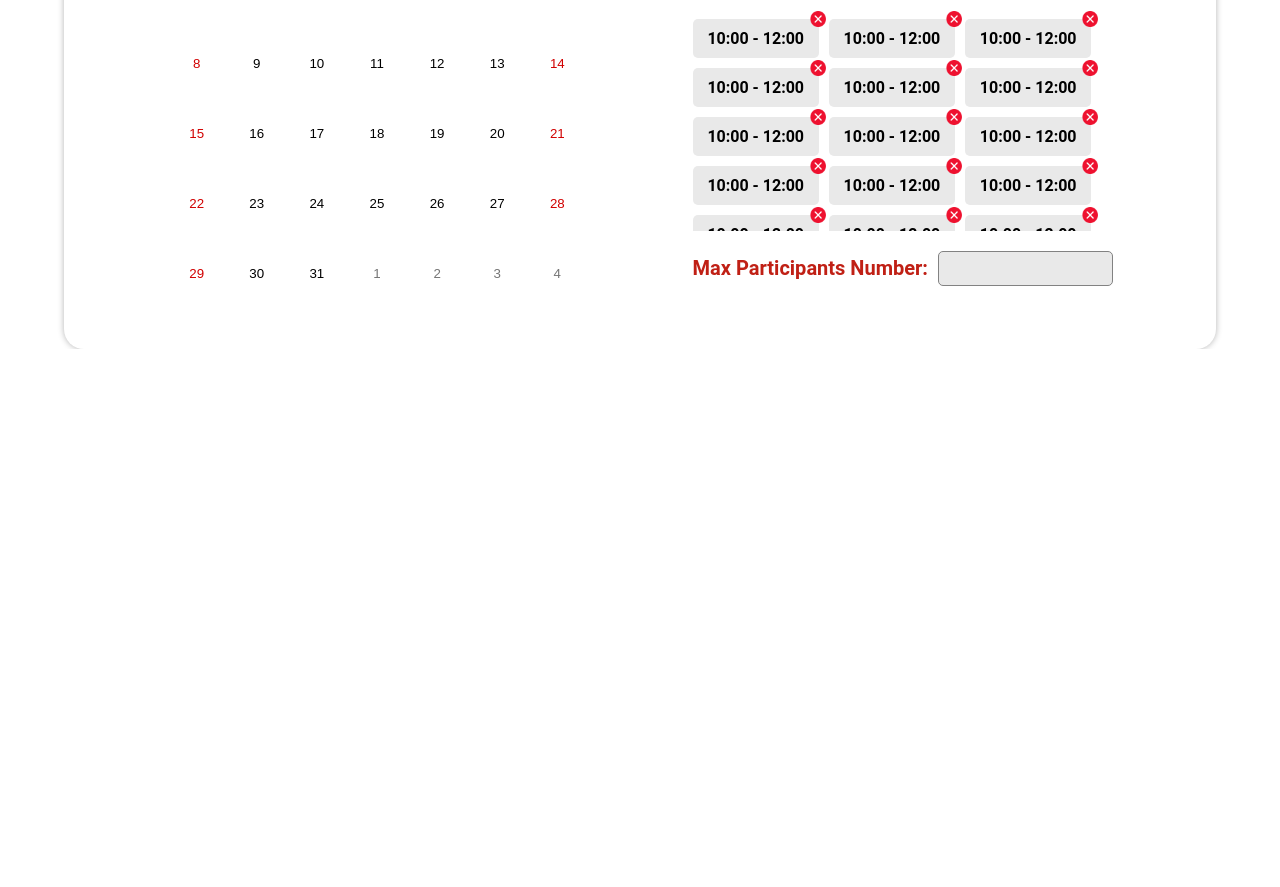
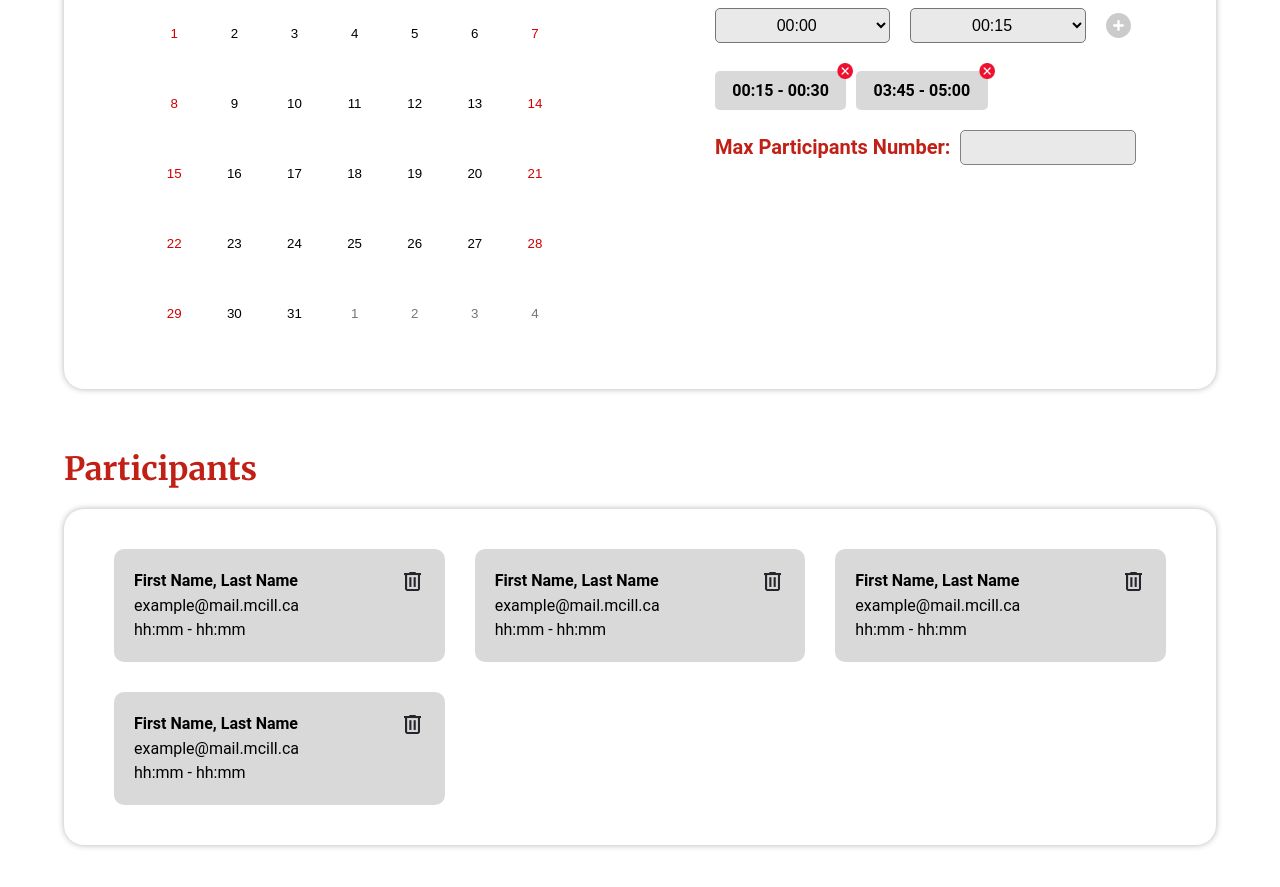
Before and after one commit to MichaelangJason/COMP307-Final-Project, a React (Create React App) app in the folder frontend/: page /admin/members/1/manage/1/edit in a window 1280 px wide. Shown: the part 805-1692 px from the top of the page. Before the commit the page ends 1154 px from the top, so only its background shows below. Built offline with nearby package versions, Linux system fonts and the light colour scheme.

Commit message:
Implement styling for MeetingParticipants.tsx

```diff
--- a/frontend/src/components/MeetingDate.tsx
+++ b/frontend/src/components/MeetingDate.tsx
@@ -19,7 +19,10 @@ const MeetingDate = () => {
   const [selectedDate, setSelectedDate] = useState<string | null>(null);
   const [startTimeIndex, setStartTimeIndex] = useState<number>(0);
   const [endTimeIndex, setEndTimeIndex] = useState<number>(1);
-  const [selectedTimes, setSelectedTimes] = useState<string[]>([]);
+  const [selectedTimes, setSelectedTimes] = useState<[number, number][]>([
+    [1, 2],
+    [15, 20],
+  ]);
 
   const handleDateChange = (date: Date) => {
     setSelectedDate(date.toISOString().split("T")[0]);
@@ -33,16 +36,16 @@ const MeetingDate = () => {
     setEndTimeIndex(Number(e.target.value));
   };
 
-  const handleAddTimeStamp = () => {
+  const handleAddTimeStamp = (newTimeIndices: [number, number]) => {
     if (!selectedDate) {
-        return;
+      return;
     }
-    return;
+    setSelectedTimes(prevTimes => [...prevTimes, newTimeIndices])
   };
 
-  const handleDeleteTimeStamp = () => {
-    return;
-  }
+  const handleDeleteTimeStamp = (index: number) => {
+    setSelectedTimes(prevTimes => prevTimes.filter((_, i) => i != index) )
+  };
 
   return (
     <div className="meetingDate roundShadowBorder">
@@ -87,36 +90,21 @@ const MeetingDate = () => {
               })}
             </select>
           </div>
-          <div className={selectedDate ? "icon" : "icon readOnly"} onClick={handleAddTimeStamp}>
+          <div
+            className={selectedDate ? "icon" : "icon readOnly"}
+            onClick={() => handleAddTimeStamp([startTimeIndex, endTimeIndex])}
+          >
             <FontAwesomeIcon icon={faCirclePlus} />
           </div>
         </div>
         <div className="timeStampsContainer">
-          <TimeStamp start="10:00" end="12:00" onDelete={handleAddTimeStamp} />
-          <TimeStamp start="10:00" end="12:00" onDelete={handleAddTimeStamp} />
-          <TimeStamp start="10:00" end="12:00" onDelete={handleAddTimeStamp} />
-          <TimeStamp start="10:00" end="12:00" onDelete={handleAddTimeStamp} />
-          <TimeStamp start="10:00" end="12:00" onDelete={handleAddTimeStamp} />
-          <TimeStamp start="10:00" end="12:00" onDelete={handleAddTimeStamp} />
-          <TimeStamp start="10:00" end="12:00" onDelete={handleAddTimeStamp} />
-          <TimeStamp start="10:00" end="12:00" onDelete={handleAddTimeStamp} />
-          <TimeStamp start="10:00" end="12:00" onDelete={handleAddTimeStamp} />
-          <TimeStamp start="10:00" end="12:00" onDelete={handleAddTimeStamp} />
-          <TimeStamp start="10:00" end="12:00" onDelete={handleAddTimeStamp} />
-          <TimeStamp start="10:00" end="12:00" onDelete={handleAddTimeStamp} />
-          <TimeStamp start="10:00" end="12:00" onDelete={handleAddTimeStamp} />
-          <TimeStamp start="10:00" end="12:00" onDelete={handleAddTimeStamp} />
-          <TimeStamp start="10:00" end="12:00" onDelete={handleAddTimeStamp} />
-          <TimeStamp start="10:00" end="12:00" onDelete={handleAddTimeStamp} />
-          <TimeStamp start="10:00" end="12:00" onDelete={handleAddTimeStamp} />
-          <TimeStamp start="10:00" end="12:00" onDelete={handleAddTimeStamp} />
-          <TimeStamp start="10:00" end="12:00" onDelete={handleAddTimeStamp} />
-          <TimeStamp start="10:00" end="12:00" onDelete={handleAddTimeStamp} />
-          <TimeStamp start="10:00" end="12:00" onDelete={handleAddTimeStamp} />
-          <TimeStamp start="10:00" end="12:00" onDelete={handleAddTimeStamp} />
-          <TimeStamp start="10:00" end="12:00" onDelete={handleAddTimeStamp} />
-          <TimeStamp start="10:00" end="12:00" onDelete={handleAddTimeStamp} />
-          <TimeStamp start="10:00" end="12:00" onDelete={handleAddTimeStamp} />
+          {selectedTimes.map((timeIndices, index) => (
+            <TimeStamp
+              start={predefinedTimeSlots[timeIndices[0]]}
+              end={predefinedTimeSlots[timeIndices[1]]}
+              onDelete={() => handleDeleteTimeStamp(index)}
+            />
+          ))}
         </div>
         <div style={{ display: "flex", alignItems: "center", gap: "10px" }}>
           <label>Max Participants Number:</label>
--- a/frontend/src/components/MeetingOverview.tsx
+++ b/frontend/src/components/MeetingOverview.tsx
@@ -2,7 +2,7 @@ import "../styles/MeetingOverview.scss";
 
 const MeetingOverview = () => {
   return (
-    <div className="overviewContainer roundShadowBorder">
+    <div className="meetingOverview roundShadowBorder">
       <div>
         <label>Title:</label>
         <input className="grayInput textInput" type="text" name="title" />
--- /dev/null
+++ b/frontend/src/components/MeetingParticipants.tsx
@@ -0,0 +1,29 @@
+import { useState } from "react";
+import ParticipantCard from "./ParticipantCard";
+
+import "../styles/MeetingParticipants.scss";
+
+const MeetingParticipants = () => {
+  const [participantsId, setParticipantsId] = useState<number[]>([
+    123, 345, 789, 101112,
+  ]);
+
+  const handleDelete = (id: number) => {
+    setParticipantsId((prevParticipantsId) =>
+      prevParticipantsId.filter((pid) => pid != id)
+    );
+  };
+
+  return (
+    <div>
+      <h1 style={{ margin: "0 0 20px 0" }}>Participants</h1>
+      <div className="meetingParticipants roundShadowBorder">
+        {participantsId.map((id) => (
+          <ParticipantCard onDelete={() => handleDelete(id)} />
+        ))}
+      </div>
+    </div>
+  );
+};
+
+export default MeetingParticipants;
--- /dev/null
+++ b/frontend/src/components/ParticipantCard.tsx
@@ -0,0 +1,22 @@
+import bin from "../images/bin.png";
+
+import "../styles/ParticipantCard.scss";
+
+interface Props {
+  onDelete: () => void;
+}
+
+const ParticipantCard = ({ onDelete }: Props) => {
+  return (
+    <div className="participantCard">
+      <div className="firstLine">
+        <p>First Name, Last Name</p>
+        <img onClick={onDelete} src={bin} />
+      </div>
+      <p>example@mail.mcill.ca</p>
+      <p>hh:mm - hh:mm</p>
+    </div>
+  );
+};
+
+export default ParticipantCard;
--- a/frontend/src/private-pages/Edit.tsx
+++ b/frontend/src/private-pages/Edit.tsx
@@ -1,6 +1,7 @@
 import MeetingOverview from "components/MeetingOverview";
+import MeetingDate from "components/MeetingDate";
+import MeetingParticipants from "components/MeetingParticipants";
 
-import MeetingDate from "components/MeetingDate";
 import "../styles/Edit.scss";
 
 const Edit = () => {
@@ -10,7 +11,7 @@ const Edit = () => {
       <form id="edit">
         <MeetingOverview />
         <MeetingDate />
-        <div className="participantsContainer"></div>
+        <MeetingParticipants />
         <div className="pollContainer"></div>
       </form>
     </>
--- a/frontend/src/styles/Edit.scss
+++ b/frontend/src/styles/Edit.scss
@@ -1,7 +1,13 @@
 @use "../themes/colors.scss";
 
 #edit {
+  width: 100%;
+  height: 100%;
+  overflow-y: auto;
   padding: 0 64px;
+  display: flex;
+  flex-direction: column;
+  gap: 20px;
 
   > div {
     margin: 20px 0;
--- a/frontend/src/styles/MeetingDate.scss
+++ b/frontend/src/styles/MeetingDate.scss
@@ -9,7 +9,8 @@
   align-items: center;
   flex-wrap: wrap;
   justify-content: center;
-  gap: 10%;
+  gap: 150px;
+  align-items: flex-start;
 
   label {
     white-space: nowrap;
@@ -19,7 +20,6 @@
   }
 
   .col1 {
-    height: 100%;
     width: 40%;
     text-align: center;
 
@@ -62,6 +62,8 @@
 
   .col2 {
     width: 40%;
+    padding: 30px 0;
+    height: max-content;
     display: flex;
     flex-direction: column;
     gap: 15px;
@@ -100,6 +102,7 @@
         width: 25px;
         height: auto;
         margin-bottom: 8px;
+        cursor: pointer;
 
         svg {
             width: 100%;
@@ -114,8 +117,8 @@
         height: max-content;
         max-height: 220px;
         padding-top: 8px;
+        align-content: flex-start;
         display: flex;
-        align-items: center;
         flex-wrap: wrap;
         gap: 10px;
     }
@@ -126,5 +129,6 @@
   }
   @media (max-width: 1000px) {
     padding: 30px 40px;
+    gap: 20px;
   }
 }
--- a/frontend/src/styles/MeetingOverview.scss
+++ b/frontend/src/styles/MeetingOverview.scss
@@ -1,6 +1,6 @@
 @use "../themes/colors.scss";
 
-.overviewContainer {
+.meetingOverview {
   width: 100%;
   height: max-content;
   padding: 40px 50px;
--- /dev/null
+++ b/frontend/src/styles/MeetingParticipants.scss
@@ -0,0 +1,9 @@
+.meetingParticipants {
+    width: 100%;
+    height: max-content;
+    min-height: 100px;
+    padding: 40px 50px;
+    display: flex;
+    flex-wrap: wrap;
+    gap: 30px;
+}
--- /dev/null
+++ b/frontend/src/styles/ParticipantCard.scss
@@ -0,0 +1,50 @@
+@use "../themes/colors.scss";
+
+.participantCard {
+  background-color: colors.$silverGray;
+  width: calc(100% / 3 - 20px);
+  height: max-content;
+  padding: 20px;
+  border-radius: 10px;
+
+  .firstLine {
+    display: flex;
+    justify-content: space-between;
+    align-items: center;
+
+    > p {
+      font-weight: 700;
+    }
+
+    img {
+      width: auto;
+      height: 25px;
+      cursor: pointer;
+
+      @media (max-width: 750px) {
+        height: 15px;
+      }
+    }
+  }
+
+  p {
+    font-weight: 400;
+    font-size: 16px;
+    margin: 0;
+    line-height: 1.5;
+
+    @media (max-width: 750px) {
+      font-size: 12px;
+    }
+    @media (max-width: 750px) {
+      font-size: 16px;
+    }
+  }
+
+  @media (max-width: 1000px) {
+    width: calc(100% / 2 - 20px);
+  }
+  @media (max-width: 650px) {
+    width: 100%;
+  }
+}
--- a/frontend/src/styles/PrivateNav.scss
+++ b/frontend/src/styles/PrivateNav.scss
@@ -2,7 +2,7 @@
 
 #private-main {
   width: 100%;
-  height: max-content;
+  height: calc(90% - 118px);
 }
 
 body.no-scroll {
--- a/frontend/src/styles/TimeStamp.scss
+++ b/frontend/src/styles/TimeStamp.scss
@@ -5,9 +5,10 @@
     text-align: center;
     border-radius: 5px;
     padding: 10px 10px;
-    width: 30%;
+    width: calc(100% / 3 - 9px);
+    height: max-content;
     font-weight: 700;
-    background-color: colors.$lightGray;
+    background-color: colors.$silverGray;
     white-space: nowrap;
 
     .xIcon {
```
